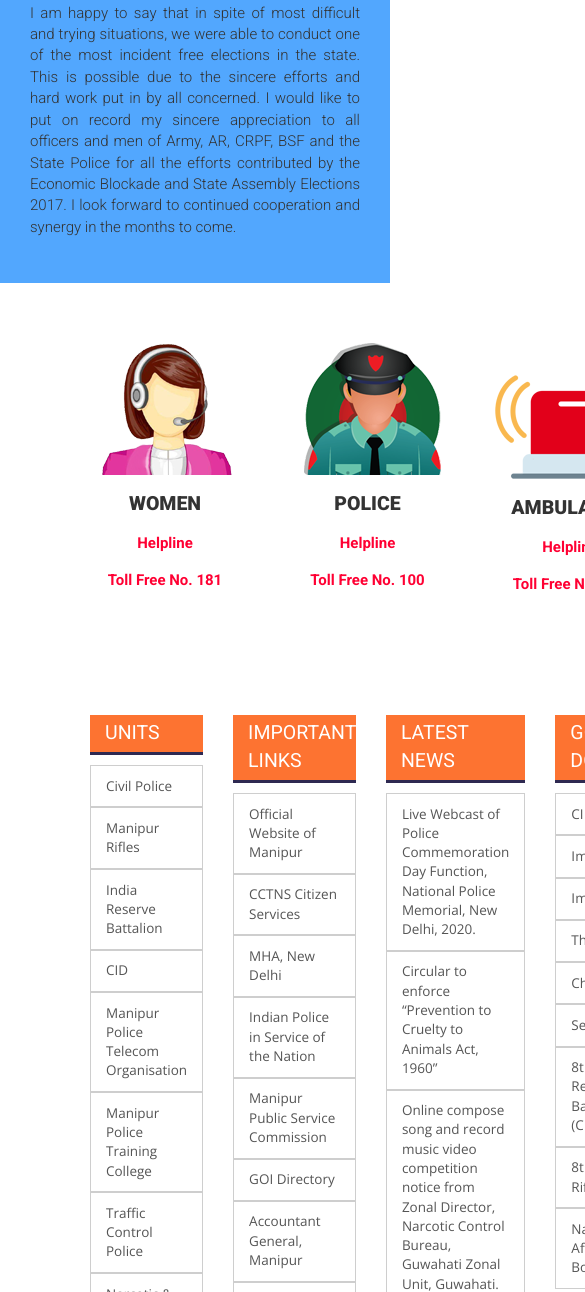
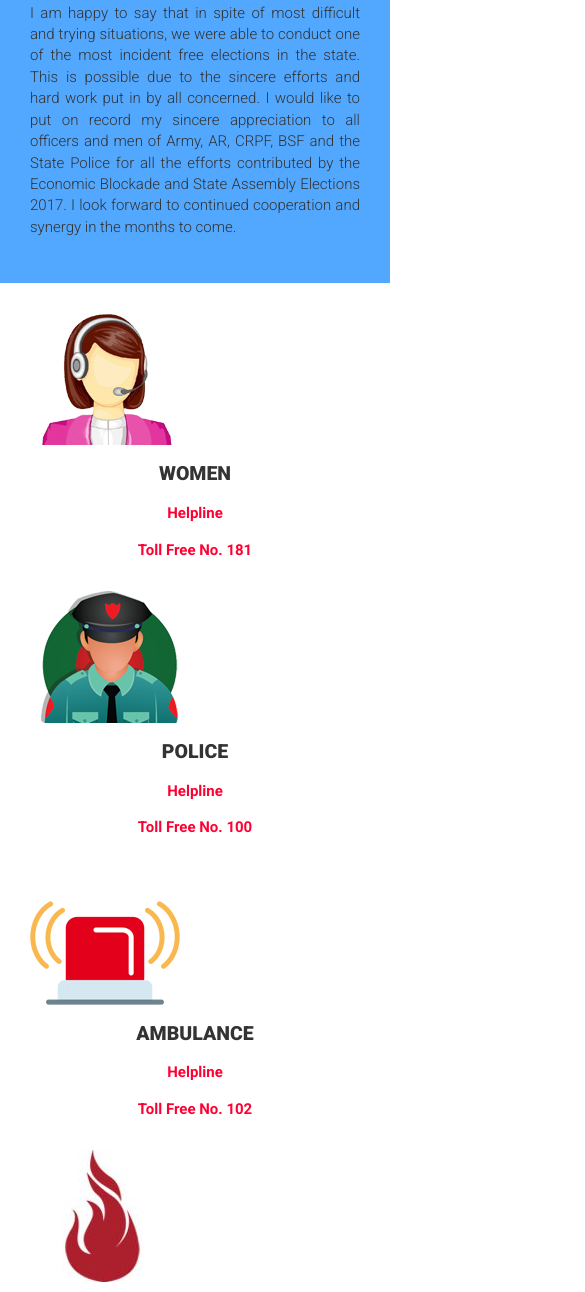
Before and after one commit to chetanhaobijam/Manipur_Police_Clone, a plain HTML site: page index.html in a window 390 px wide. Shown: the part 1340-2632 px from the top of the page, 585 px wide, since content can reach past the window. Drawn offline with nearby package versions, Linux system fonts and the light colour scheme.

Commit message:
Made Services Section Responsive

```diff
--- a/assets/styles.css
+++ b/assets/styles.css
@@ -129,8 +129,8 @@ body, html {
 #services {
   padding: 4rem 6rem;
   display: grid;
-  grid-template-columns: repeat(6, 1fr);
-  grid-gap: 3.5rem;
+  grid-template-columns: repeat(auto-fit, minmax(150px, 1fr));
+  grid-gap: 1rem;
 }
 
 .services-title {
@@ -150,6 +150,8 @@ body, html {
 
 .services-links {
   text-align: center;
+  display: flex;
+  flex-direction: column;
 }
 
 .services-links a {
@@ -358,6 +360,10 @@ body, html {
   #dgp-message {
     padding: 2rem;
   }
+  #services {
+    padding: 2rem;
+    grid-template-columns: repeat(auto-fit, minmax(200px, 1fr));
+  }
 }
 
 /* Styles for Javascript */
```
